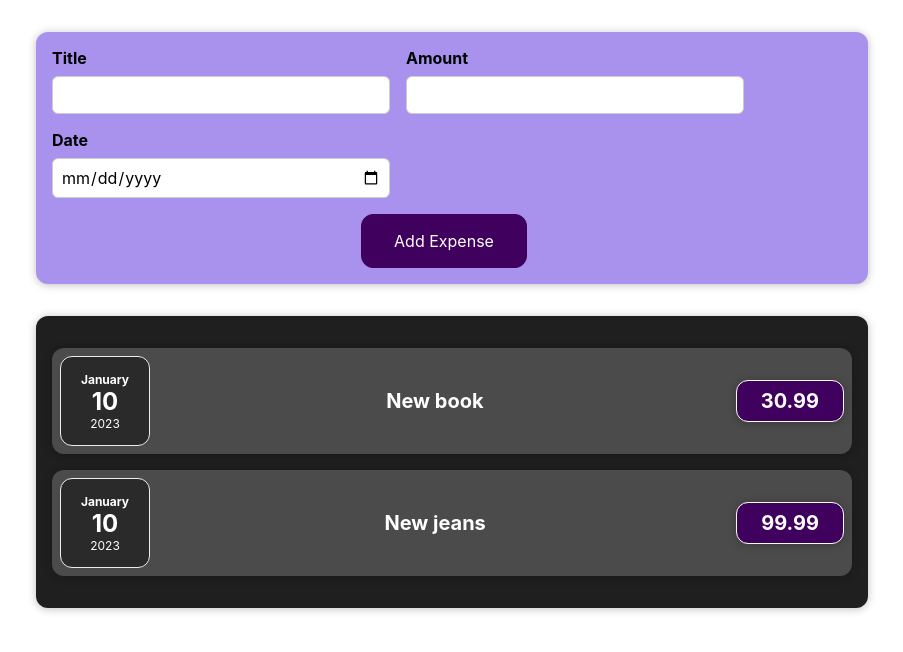
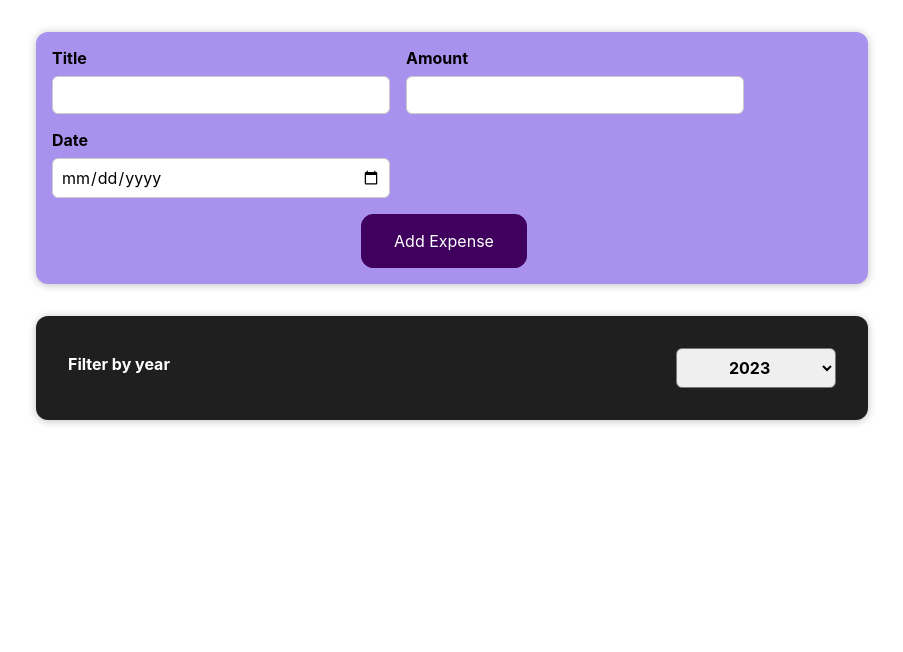
Before and after one commit to martjn/expenses, a React (Create React App) app: page / in a window 1280 px wide. Shown: the top 652 px of the page, without its empty margins (188-1091 px from the left). Built offline with nearby package versions, Linux system fonts and the light colour scheme.

Commit message:
motherlode-10

```diff
--- a/src/App.js
+++ b/src/App.js
@@ -1,19 +1,51 @@
+import React, {useState} from "react";
 import './App.css';
 import Expenses from "./components/Expenses/Expenses";
 import NewExpense from "./components/NewExpense/NewExpense";
 
+const DUMMY_EXPENSES = [
+    {
+        id: 'e1',
+        date: new Date(2024,0,10),
+        title: 'New book',
+        amount: 30.99
+    },
+    {
+        id: 'e2',
+        date: new Date(2024,0,10),
+        title: 'New jeans',
+        amount: 99.99
+    },
+    {
+        id: 'e3',
+        date: new Date(2023,0,18),
+        title: 'New bag',
+        amount: 199.99
+    }
+]
+
 const App = () => {
-    const addExpenseHandler = (expense) => {
+    const [expenses, setExpenses] = useState (DUMMY_EXPENSES)
+    const [filteredYear, setFilteredYear] = useState('2023')
+    const filterChangeHandler = (year) => {
+        setFilteredYear(year)
+    }
+
+    const addExpensehandler = (expense) => {
         console.log('In App.js')
-        console.log(expense)
+        setExpenses((previousExpenses) => {
+            return [expense, ...previousExpenses]
+        })
     }
-  return (
-    <div className="App">
-        <NewExpense onAddExpense={addExpenseHandler}></NewExpense>
-        <Expenses></Expenses>
+    console.log(expenses)
 
-    </div>
-  );
+    return (
+        <div className="App">
+            <NewExpense onAddExpense={addExpensehandler}></NewExpense>
+            <Expenses expenses={expenses}></Expenses>
+        </div>
+    );
 }
 
+
 export default App;
--- a/src/components/Expenses/Expenses.js
+++ b/src/components/Expenses/Expenses.js
@@ -1,25 +1,28 @@
-import ExpenseDate from "./ExpenseDate";
-import ExpenseItem from "./ExpenseItem";
+import React, { useState } from 'react';
 import './Expenses.css'
 import Card from "../UI/Card";
+import ExpensesFilter from "./ExpensesFilter"
+//import ExpensesList from "./ExpensesList";
 
-const Expenses = () => {
-    const expenses = [
-        {
-            date: new Date(2023,0,10),
-            title: 'New book',
-            price: 30.99
-        },
-        {
-            date: new Date(2023, 0, 10),
-            title: 'New jeans',
-            price: 99.99
-        }
-    ]
-    return(
+
+
+function Expenses(props) {
+    const [filteredYear, setFilteredYear] = useState('2023')
+    console.log('Year data in Expenses.js' + filteredYear)
+
+    const filterChangeHandler = (year) => {
+        console.log('Filter change handled by Expenses.js')
+        console.log(year + ' in Expenses.js')
+        setFilteredYear(year)
+    }
+
+    const filteredExpenses = props.expenses.filter((expense) => {
+        return expense.date.getFullYear().toString() === filteredYear
+    })
+
+    return (
         <Card className="expenses">
-            <ExpenseItem expenseData={expenses[0]}></ExpenseItem>
-            <ExpenseItem expenseData={expenses[1]}></ExpenseItem>
+            <ExpensesFilter selected={filteredYear} onChangeFilter={filterChangeHandler}></ExpensesFilter>
         </Card>
     )
 }
--- /dev/null
+++ b/src/components/Expenses/ExpensesFilter.css
@@ -0,0 +1,24 @@
+.expenses-filter {
+    color: white;
+    padding: 0 1rem;
+}
+
+.expenses-filter__control {
+    display: flex;
+    width: 100%;
+    align-items: center;
+    justify-content: space-between;
+    margin: 1rem 0;
+}
+
+.expenses-filter label {
+    font-weight: bold;
+    margin-bottom: 0.5rem;
+}
+
+.expenses-filter select {
+    font: inherit;
+    padding: 0.5rem 3rem;
+    font-weight: bold;
+    border-radius: 6px;
+}
--- /dev/null
+++ b/src/components/Expenses/ExpensesFilter.js
@@ -0,0 +1,20 @@
+import React from 'react';
+
+import './ExpensesFilter.css';
+
+const ExpensesFilter = (props) => {
+    return (
+        <div className='expenses-filter'>
+            <div className='expenses-filter__control'>
+                <label>Filter by year</label>
+                <select value={props.selected} onChange={(event) => props.onChangeFilter(event.target.value)}>
+                    <option value='2023'>2023</option>
+                    <option value='2024'>2024</option>
+                    <option value='2025'>2025</option>
+                </select>
+            </div>
+        </div>
+    );
+};
+
+export default ExpensesFilter;
```
